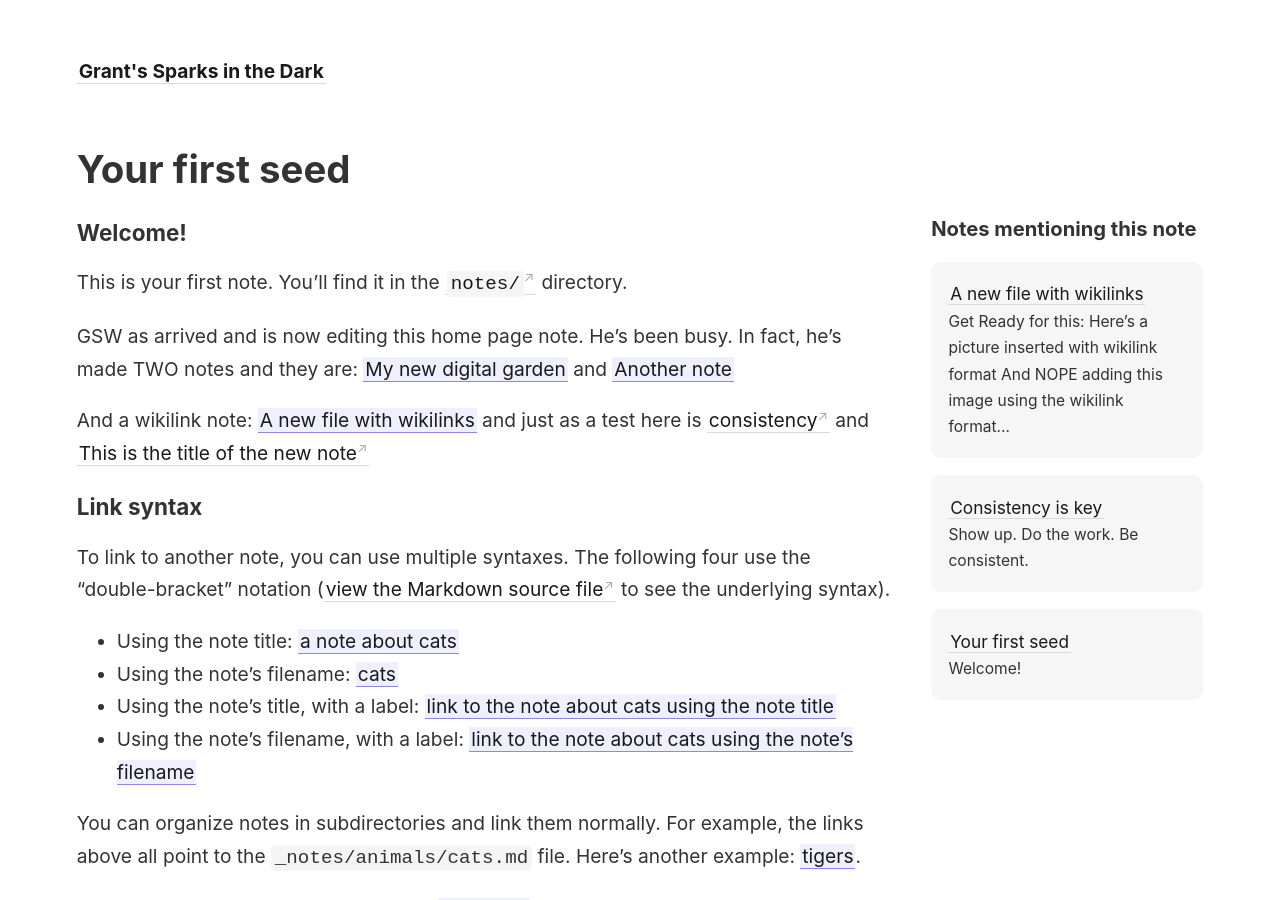
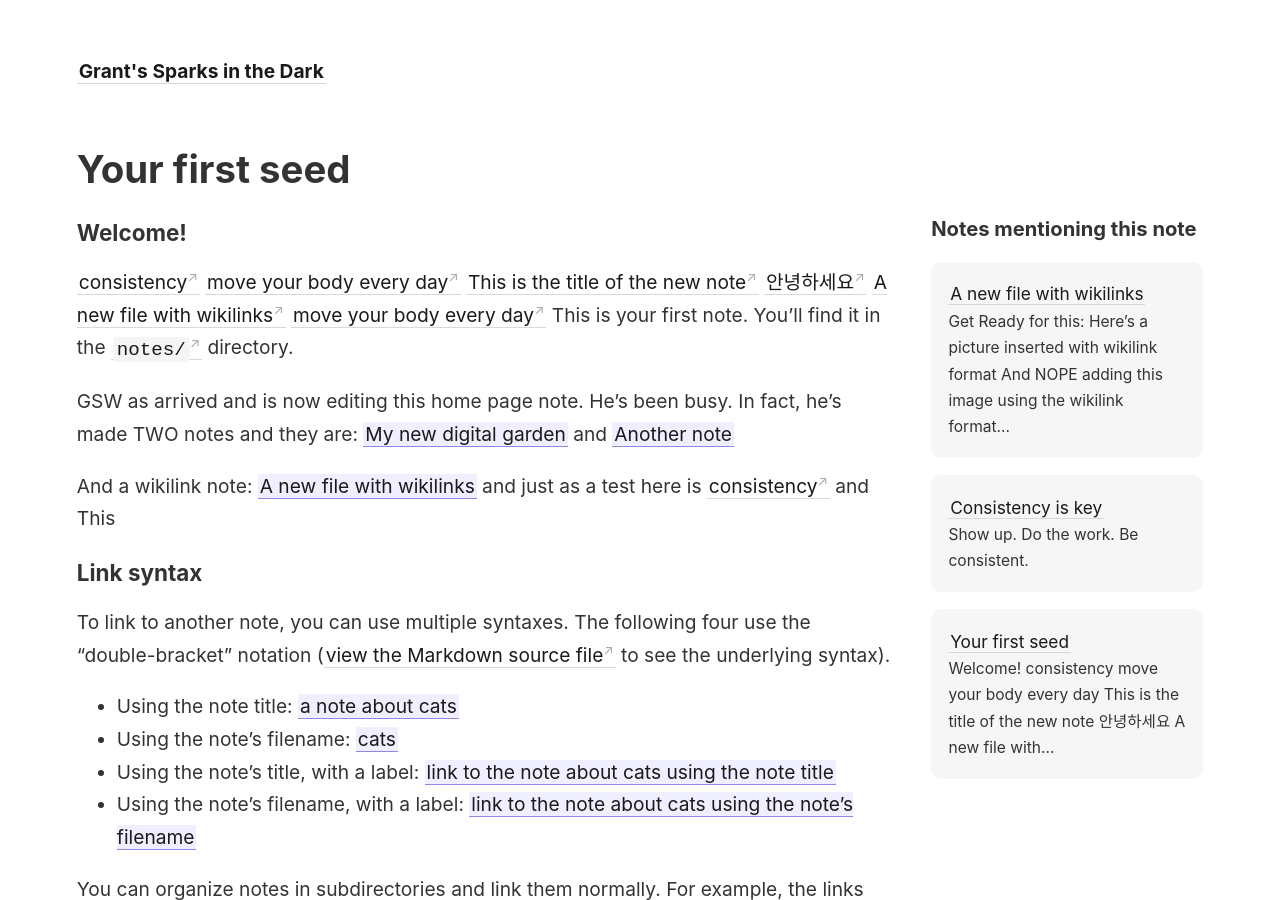
Before and after one commit to GrantsTracks2121/gsw-digital-garden-live, a Jekyll site: the page built from _notes/your-first-note.md, in a window 1280 px wide and 900 px high. Built offline with Jekyll 4.4.1, drawn with Linux system fonts in a browser that asks for light colours.

Commit message:
Update your-first-note.md

````diff
--- a/_notes/your-first-note.md
+++ b/_notes/your-first-note.md
@@ -3,16 +3,20 @@ title: Your first seed
 ---
 
 ### Welcome!
-
+[consistency](consistency.md)
+[move your body every day](move your body every day.md)
+[This is the title of the new note](This is the title of the new note.md)
+[안녕하세요](안녕하세요.md)
+[A new file with wikilinks](A new file with wikilinks.md)
+[move your body every day](move your body every day.md)
 This is your first note. You'll find it in the [`notes/`](https://github.com/maximevaillancourt/digital-garden-jekyll-template/tree/master/_notes) directory.
 
 GSW as arrived and is now editing this home page note. He's been busy. In fact, he's made TWO notes and they are:
 [[My new digital garden]] and [[Another note]]
 
 And a wikilink note: [[A new file with wikilinks]]
-and just as a test here is [consistency](consistency.md) and [This is the title of the new note](This  is  the  title  of  the  new  note.md)
-
-
+and just as a test here is [consistency](consistency.md) and
+This
 
 ### Link syntax
 
@@ -55,8 +59,8 @@ You may embed media files within a note using HTML5 media tags. Here's an exampl
 
 "Jazzy Frenchy" by Benjamin Tissot from bensound.com
 <audio controls>
-  <source src="/assets/jazzyfrenchy.mp3" type="audio/mpeg">
-  Your browser does not support the audio element.
+ <source src="/assets/jazzyfrenchy.mp3" type="audio/mpeg">
+ Your browser does not support the audio element.
 </audio>
 
 ### Site configuration
@@ -117,7 +121,7 @@ console.log('hello!')
 ```rb
 # And now some Ruby
 def foo(bar)
-  "baz"
+ "baz"
 end
 ```
 
````
